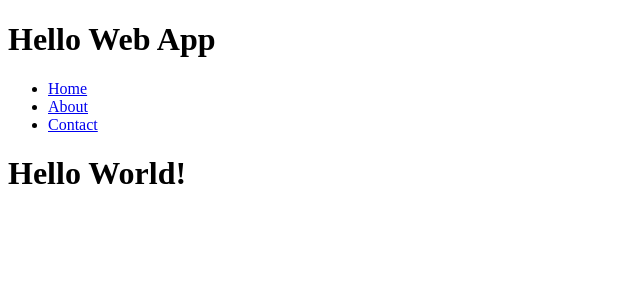
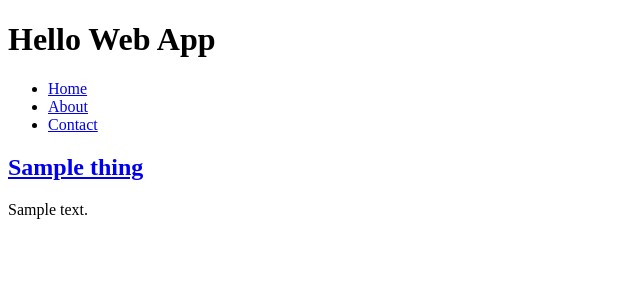
Before and after one commit to Josh-Bonello/hellowebapp, a Django app: template collection/templates/index.html in a window 1280 px wide. Shown: the top 300 px of the page, without its empty margins (0-640 px from the left). Run offline with Django 3.2, Linux system fonts and the light colour scheme; the template is opened without the code that fills it: most values are stand-ins (such as "Sample title", 1, 10 or a date in 2020).

Commit message:
thing template added: WORKING

```diff
--- a/collection/templates/index.html
+++ b/collection/templates/index.html
@@ -1,14 +1,15 @@
 {% extends 'base.html' %}
-{% load humanize %}
 {% block title %}
     Homepage - {{ block.super }}
 {% endblock title %}
 
 {% block content %}
-    <h1>Hello World!</h1>
     {% for thing in things %}
-    	{% if thing.name == "myThing" %}
+    <h2>
+	<a href="{% url 'thing_detail' slug=thing.slug %}">
 		{{ thing.name }}
-	{% endif %}
+	</a>
+    </h2>
+    <p>{{ thing.description }}</p>
     {% endfor %}
 {% endblock content %}
--- a/collection/views.py
+++ b/collection/views.py
@@ -7,3 +7,9 @@ def index(request):
     # this is your new view
     things = Thing.objects.all()
     return render(request, 'index.html', { 'things' : things,})
+def thing_detail(request, slug):
+        # grab the object...
+        thing = Thing.objects.get(slug=slug)
+
+                # and pass to the template
+        return render(request, 'things/thing_detail.html', { 'thing': thing, })
```
Also changed, not shown: 1 other file.
